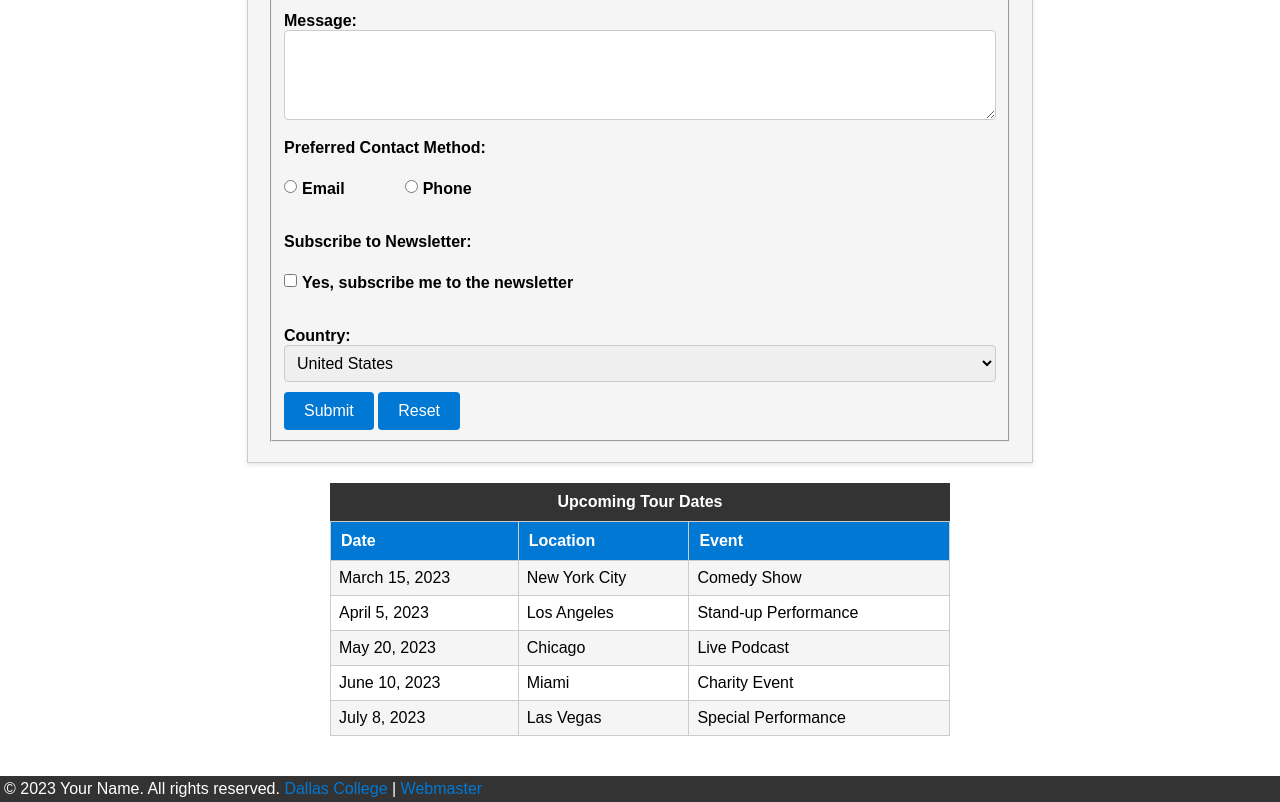
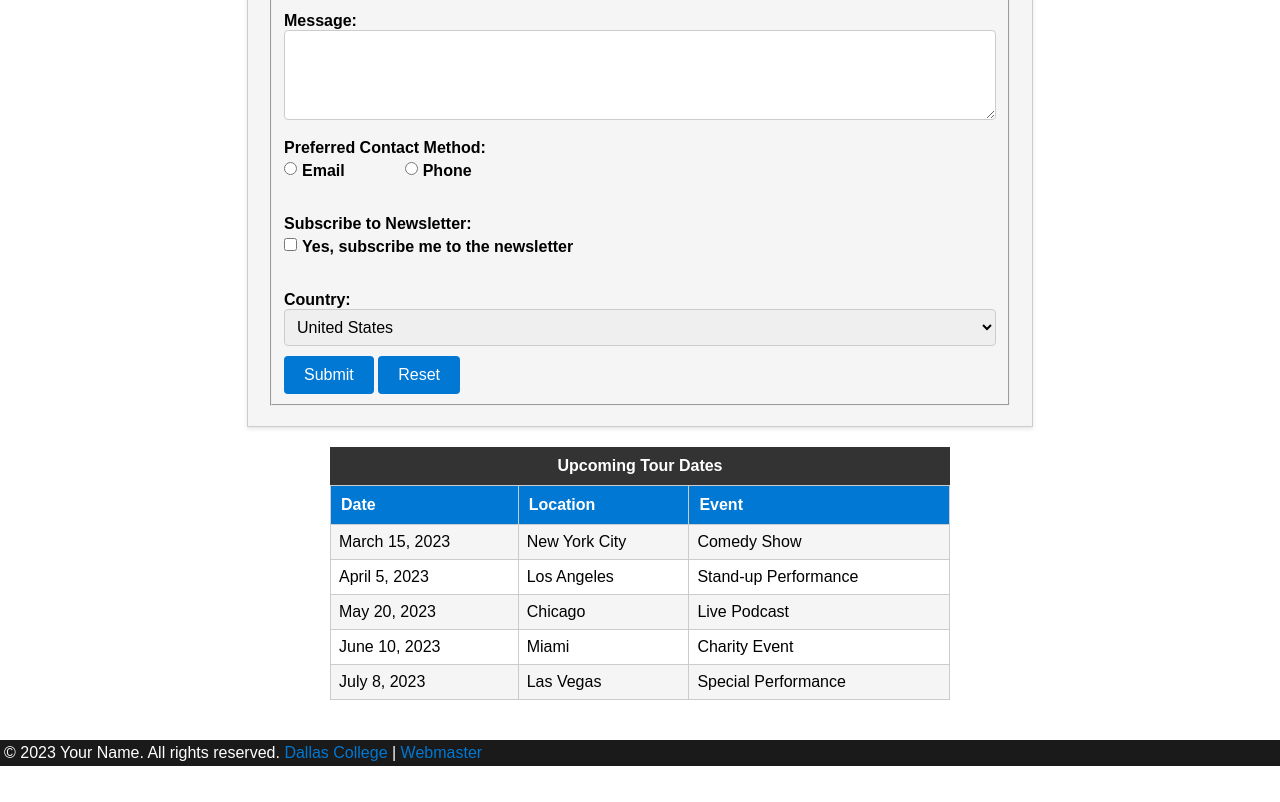
Before and after one commit to jiwankrish/web-design, a website: page contact-us.html in a window 1280 px wide. Shown: the part 351-1153 px from the top of the page. After the commit the page ends 1117 px from the top, so only its background shows below. Drawn offline with Linux system fonts and the light colour scheme.

Commit message:
Updated Style

```diff
--- a/contact-us.html
+++ b/contact-us.html
@@ -56,7 +56,7 @@
                         <label for="message">Message:</label>
                         <textarea id="message" name="message" rows="4" required></textarea>
 
-                        <label>Preferred Contact Method:</label><br>
+                        <label>Preferred Contact Method:</label>
                         <div class="radio-container">
                             <input type="radio" id="contact-email" name="contact-method" value="email">
                             <label class="radio-label" for="contact-email">Email</label>
@@ -65,7 +65,7 @@
                             <label class="radio-label" for="contact-phone">Phone</label>
                         </div>
 
-                        <label>Subscribe to Newsletter:</label><br>
+                        <label>Subscribe to Newsletter:</label>
                         <div class="subscribe-container">
                             <input type="checkbox" id="subscribe" name="subscribe" value="yes">
                             <label for="subscribe">Yes, subscribe me to the newsletter</label>
--- a/css/style.css
+++ b/css/style.css
@@ -9,7 +9,7 @@ body, h1, h2, h3, h4, h5, h6, p, a {
 
 /* Define a background color for the header and footer */
 header, footer {
-  background-color: #333333;
+  background-color: #191a19;
   /* Replace with your desired background color */
   color: #fff;
   /* Text color for header and footer */
@@ -81,7 +81,7 @@ a:link {
 }
 
 a:visited {
-  color: #c1b1b1;
+  color: #ffffff;
   /* Visited link color */
 }
 
```
